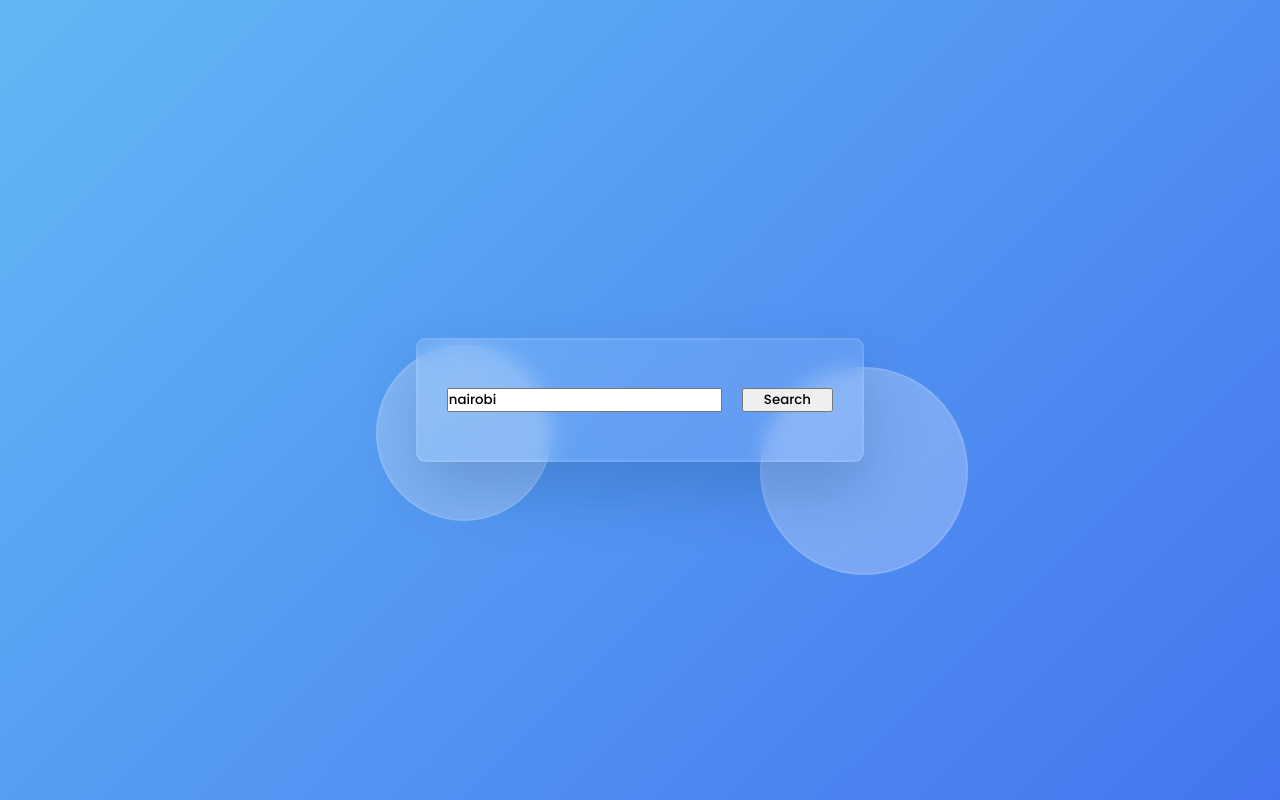
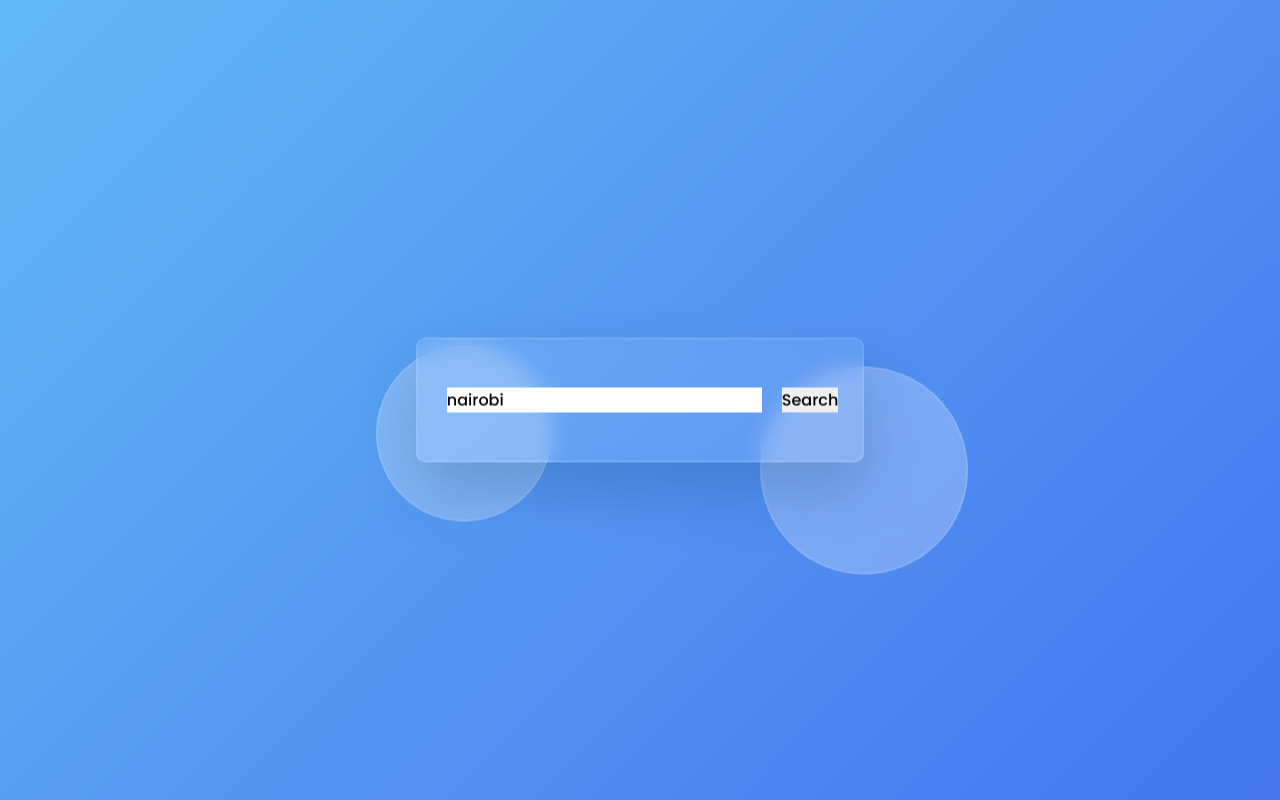
Before and after one commit to Abedi18/phase-1-independent-project, a plain HTML site: page index.html in a window 1280 px wide. Drawn offline with Linux system fonts and the light colour scheme.

Commit message:
Styles for search container input and button

```diff
--- a/styles.css
+++ b/styles.css
@@ -61,3 +61,9 @@ body {
     grid-template-columns: 9fr 3fr;
     gap: 1.25em;
   }
+.search-container input,
+.search-container button {
+  outline: none;
+  font-size: 1em;
+  border: none;
+}
```
